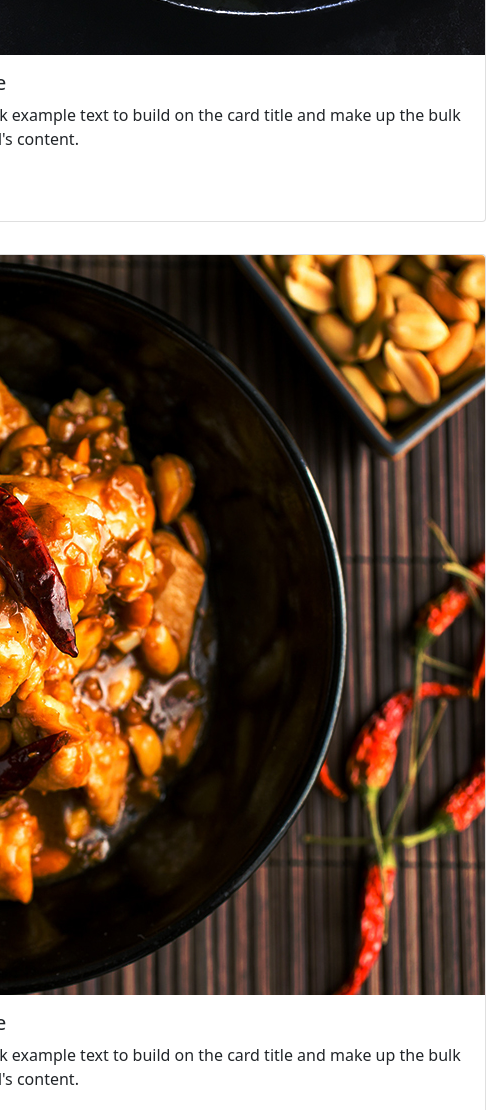
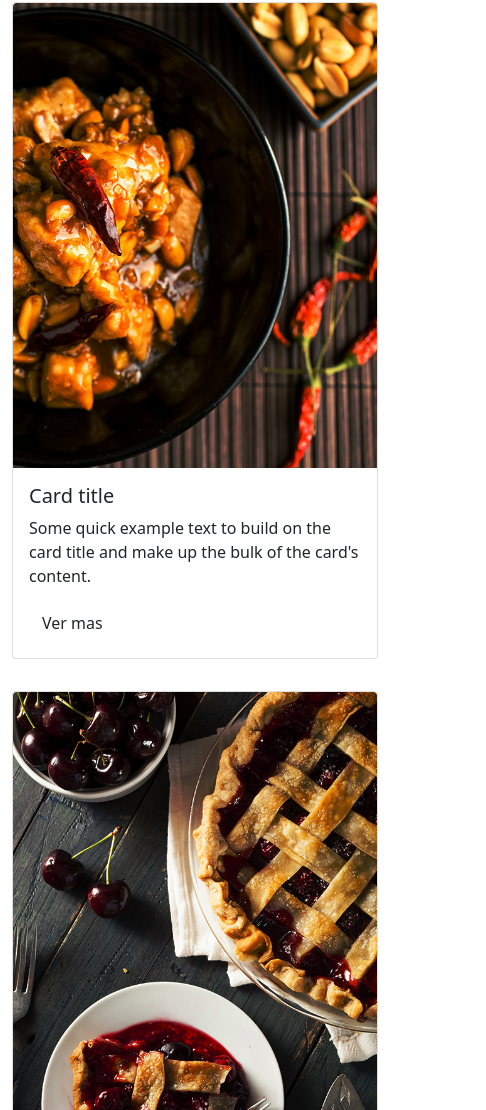
Before and after one commit to NicoAlmiron/proyecto1-grupo1-43i, a plain HTML site: page index.html in a window 390 px wide. Shown: the part 890-2000 px from the top of the page, 486 px wide, since content can reach past the window. Drawn offline with nearby package versions, Linux system fonts and the light colour scheme.

Commit message:
se agregaron correciones a las imagenes

```diff
--- a/index.html
+++ b/index.html
@@ -119,24 +119,24 @@
 
         <section class="container">
             <div class="d-flex flex-column align-items-center flex-md-row justify-content-md-evenly">
-                <div class="card col-md-3 color my-3 h-100 mx-md-3">
-                    <img src="/img/Platos-006.jpg" class="rounded-top" alt="... ">
+                <div class="card col-md-3 color my-3 mx-md-3">
+                    <img src="/img/Platos-006.jpg" class="card-img-top rounded-top" alt="... ">
                     <div class="card-body ">
                         <h5 class="card-title ">Card title</h5>
                         <p class="card-text ">Some quick example text to build on the card title and make up the bulk of the card's content.</p>
                         <a href="# " class="btn  text-bg-dark ">Ver mas</a>
                     </div>
                 </div>
-                <div class="card col-md-3 color my-3 h-100 mx-md-3">
-                    <img src="/img/Platos-007.jpg" class="rounded-top" alt="... ">
+                <div class="card col-md-3 color my-3 mx-md-3">
+                    <img src="/img/Platos-007.jpg" class="card-img-top rounded-top" alt="... ">
                     <div class="card-body ">
                         <h5 class="card-title ">Card title</h5>
                         <p class="card-text ">Some quick example text to build on the card title and make up the bulk of the card's content.</p>
                         <a href="# " class="btn  text-bg-dark ">Ver mas</a>
                     </div>
                 </div>
-                <div class="card col-md-3 color my-3 h-100 mx-md-3">
-                    <img src="/img/Platos-008.jpg" class="rounded-top" alt="... ">
+                <div class="card col-md-3 color my-3 mx-md-3">
+                    <img src="/img/Platos-008.jpg" class="card-img-top rounded-top" alt="... ">
                     <div class="card-body ">
                         <h5 class="card-title ">Card title</h5>
                         <p class="card-text ">Some quick example text to build on the card title and make up the bulk of the card's content.</p>
```
